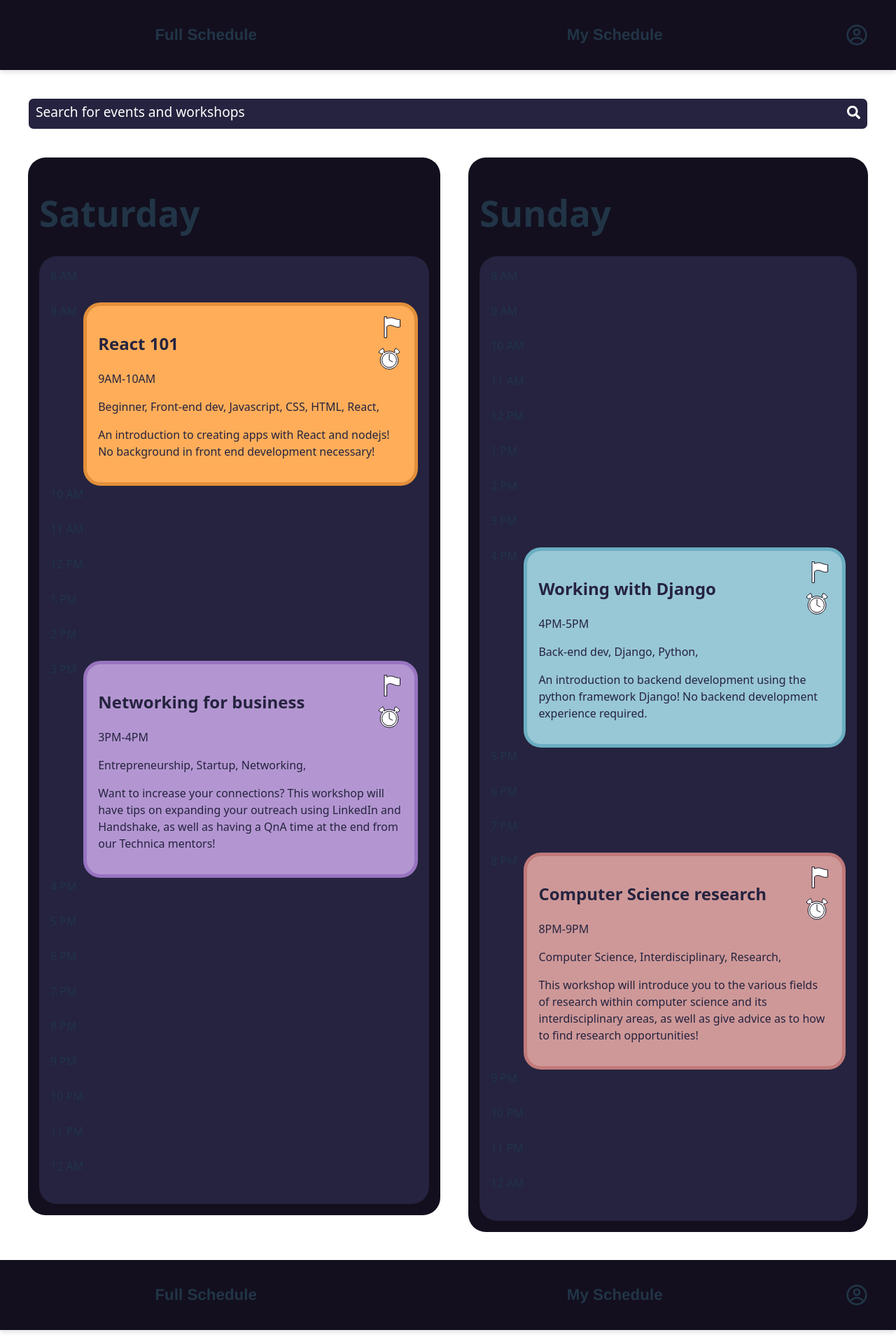
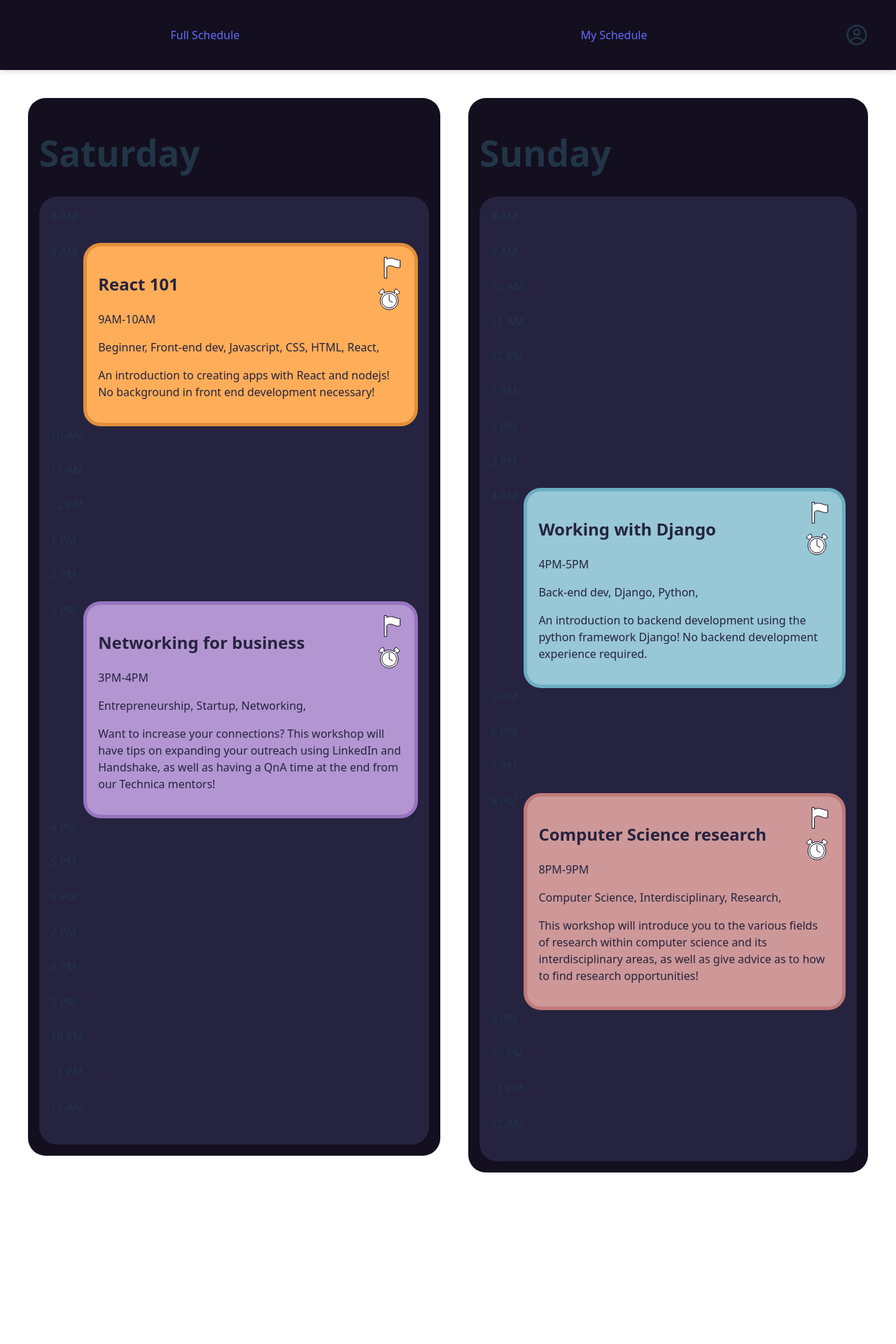
Before and after one commit to anirakarina/eventPlanner_Technica, a React (Vite) app: page /MySchedule in a window 1280 px wide. Shown: the top 1920 px of the page at 70% size. After the commit the page ends 1715 px from the top, so only its background shows below. Built offline with nearby package versions, Linux system fonts and the light colour scheme.

Commit message:
Fix router, starts on full schedule page

```diff
--- a/src/App.tsx
+++ b/src/App.tsx
@@ -1,15 +1,22 @@
 import './App.css'
 import FullSchedule from './pages/FullSchedule'
 import MySchedule from './pages/MySchedule';
+import {BrowserRouter, Routes, Route} from "react-router-dom";
 
 function App() {
 
   return (
-    <>
-      <FullSchedule />
-      <MySchedule />
-      {/* I just put both pages to see them both, you can remove whichever to view one at a time*/}
-    </>
+    <BrowserRouter>
+      <Routes>
+        <Route path="/" element={<FullSchedule/>}/>
+        <Route path="/MySchedule" element={<MySchedule/>}/>
+      </Routes>
+    </BrowserRouter>
+    // <>
+    //   <FullSchedule />
+    //   <MySchedule />
+    //   {/* I just put both pages to see them both, you can remove whichever to view one at a time*/}
+    // </>
   )
 }
 
--- a/src/components/navbar.tsx
+++ b/src/components/navbar.tsx
@@ -1,13 +1,14 @@
 import '../App.css';
 import { CgProfile } from "react-icons/cg";
+import {Link} from "react-router-dom";
 
 const Navbar = () => {
 
     return (
     <div className='navbar'>
       <div className='navlinks'>
-        <div>Full Schedule</div>
-        <div>My Schedule</div>
+        <Link to="/">Full Schedule</Link>
+        <Link to="/MySchedule">My Schedule</Link>
       </div>
       <CgProfile className='profile-icon'/>
     </div>
```
